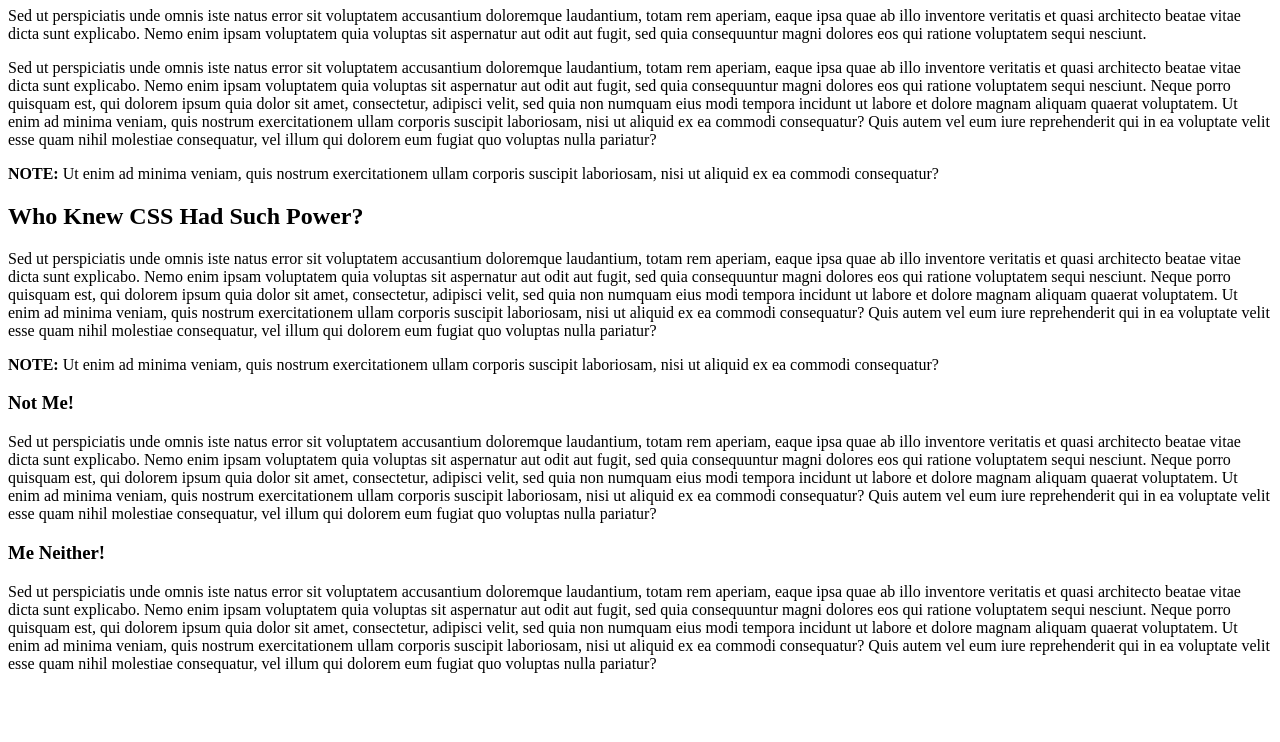
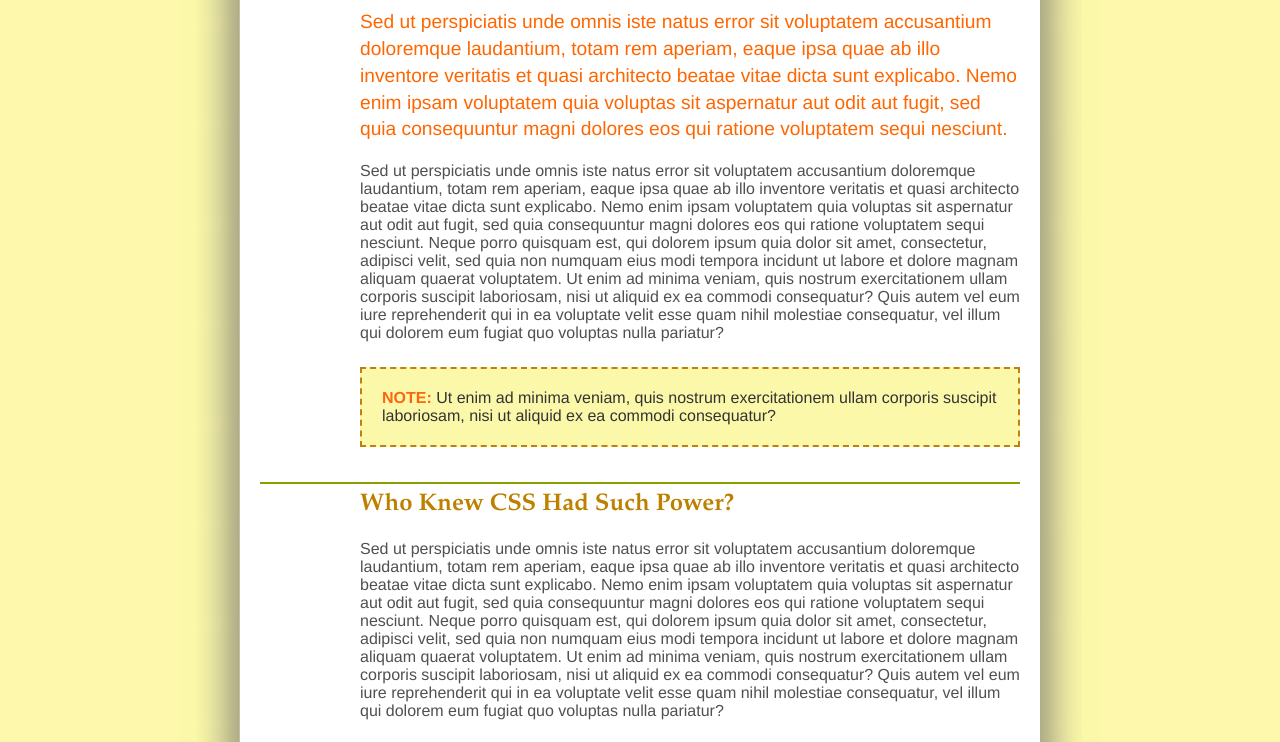
Before and after one commit to robertkuhar/CSS_Missing_Manual, a plain HTML site: page WebContent/CSS2e_MM_TUTORIALS/03/selector_basics.html in a window 1280 px wide. Shown: the part 283-1025 px from the top of the page. Before the commit the page ends 972 px from the top, so only its background shows below. Drawn offline with Linux system fonts and the light colour scheme.

Commit message:
End of Chapter 3

```diff
--- a/WebContent/CSS2e_MM_TUTORIALS/03/selector_basics.html
+++ b/WebContent/CSS2e_MM_TUTORIALS/03/selector_basics.html
@@ -3,19 +3,71 @@
 <head>
 <meta http-equiv="Content-Type" content="text/html; charset=UTF-8">
 <title>Selector Basics</title>
+<style type="text/css">
+/* tag selector */
+p {
+	color: #505050;
+	font-size: 1em;
+	font-family: "Helvetica Neue", Arial, Helvetica, sans-serif;
+	margin-left: 100px;
+}
+
+/* group selector */
+h1,h2,h3 {
+	color: #BD8100;
+	font-family: Baskerville, "Palatino Linotype", Times, serif;
+	border-top: 2px solid #86A100;
+	padding-top: 7px;
+	padding-left: 100px;
+}
+
+/* class selector */
+.note {
+	color: #333;
+	border: 2px dashed #BD8110;
+	background-color: #FBF8A9;
+	margin-top: 25px;
+	margin-bottom: 35px;
+	padding: 20px;
+}
+
+/* descendent selector */
+.note strong {
+	color: #fc6512;
+}
+
+/* id selector */
+#article {
+	background-color: #FDF8AB;
+	background-image: url(images/bg_page.png);
+	background-repeat: repeat-y;
+	background-position: center top;
+	padding: 0;
+	margin: 0 auto;
+	width: 760px;
+}
+
+/* adjacent sibling */
+h1+p {
+	color: #FF6600;
+	font-size: 1.2em;
+	line-height: 140%;
+	margin-top: 20px;
+}
+</style>
 </head>
 
-<body>
+<body id="article">
 <div id="banner"><img src="images/banner.png" width="760" height="198" alt="CSS: The Missing Manual">
 </div>
 
 <h1>The Amazing World of CSS</h1>
 <p>Sed ut perspiciatis unde omnis iste natus error sit voluptatem accusantium doloremque laudantium, totam rem aperiam, eaque ipsa quae ab illo inventore veritatis et quasi architecto beatae vitae dicta sunt explicabo. Nemo enim ipsam voluptatem quia voluptas sit aspernatur aut odit aut fugit, sed quia consequuntur magni dolores eos qui ratione voluptatem sequi nesciunt. </p>
 <p>Sed ut perspiciatis unde omnis iste natus error sit voluptatem accusantium doloremque laudantium, totam rem aperiam, eaque ipsa quae ab illo inventore veritatis et quasi architecto beatae vitae dicta sunt explicabo. Nemo enim ipsam voluptatem quia voluptas sit aspernatur aut odit aut fugit, sed quia consequuntur magni dolores eos qui ratione voluptatem sequi nesciunt. Neque porro quisquam est, qui dolorem ipsum quia dolor sit amet, consectetur, adipisci velit, sed quia non numquam eius modi tempora incidunt ut labore et dolore magnam aliquam quaerat voluptatem. Ut enim ad minima veniam, quis nostrum exercitationem ullam corporis suscipit laboriosam, nisi ut aliquid ex ea commodi consequatur? Quis autem vel eum iure reprehenderit qui in ea voluptate velit esse quam nihil molestiae consequatur, vel illum qui dolorem eum fugiat quo voluptas nulla pariatur?</p>
-<p><strong>NOTE:</strong> Ut enim ad minima veniam, quis nostrum exercitationem ullam corporis suscipit laboriosam, nisi ut aliquid ex ea commodi consequatur? </p>
+<p class="note"><strong>NOTE:</strong> Ut enim ad minima veniam, quis nostrum exercitationem ullam corporis suscipit laboriosam, nisi ut aliquid ex ea commodi consequatur? </p>
 <h2>Who Knew CSS Had Such Power?</h2>
 <p>Sed ut perspiciatis unde omnis iste natus error sit voluptatem accusantium doloremque laudantium, totam rem aperiam, eaque ipsa quae ab illo inventore veritatis et quasi architecto beatae vitae dicta sunt explicabo. Nemo enim ipsam voluptatem quia voluptas sit aspernatur aut odit aut fugit, sed quia consequuntur magni dolores eos qui ratione voluptatem sequi nesciunt. Neque porro quisquam est, qui dolorem ipsum quia dolor sit amet, consectetur, adipisci velit, sed quia non numquam eius modi tempora incidunt ut labore et dolore magnam aliquam quaerat voluptatem. Ut enim ad minima veniam, quis nostrum exercitationem ullam corporis suscipit laboriosam, nisi ut aliquid ex ea commodi consequatur? Quis autem vel eum iure reprehenderit qui in ea voluptate velit esse quam nihil molestiae consequatur, vel illum qui dolorem eum fugiat quo voluptas nulla pariatur?</p>
-<p><strong>NOTE:</strong> Ut enim ad minima veniam, quis nostrum exercitationem ullam corporis suscipit laboriosam, nisi ut aliquid ex ea commodi consequatur? </p>
+<p class="note"><strong>NOTE:</strong> Ut enim ad minima veniam, quis nostrum exercitationem ullam corporis suscipit laboriosam, nisi ut aliquid ex ea commodi consequatur? </p>
 <h3>Not Me!</h3>
 <p>Sed ut perspiciatis unde omnis iste natus error sit voluptatem accusantium doloremque laudantium, totam rem aperiam, eaque ipsa quae ab illo inventore veritatis et quasi architecto beatae vitae dicta sunt explicabo. Nemo enim ipsam voluptatem quia voluptas sit aspernatur aut odit aut fugit, sed quia consequuntur magni dolores eos qui ratione voluptatem sequi nesciunt. Neque porro quisquam est, qui dolorem ipsum quia dolor sit amet, consectetur, adipisci velit, sed quia non numquam eius modi tempora incidunt ut labore et dolore magnam aliquam quaerat voluptatem. Ut enim ad minima veniam, quis nostrum exercitationem ullam corporis suscipit laboriosam, nisi ut aliquid ex ea commodi consequatur? Quis autem vel eum iure reprehenderit qui in ea voluptate velit esse quam nihil molestiae consequatur, vel illum qui dolorem eum fugiat quo voluptas nulla pariatur?</p>
 <h3>Me Neither!</h3>
```
Also changed, not shown: WebContent/notes/ch03.html (+59 -8 lines), WebContent/notes/index.html (+3 -1 lines).
